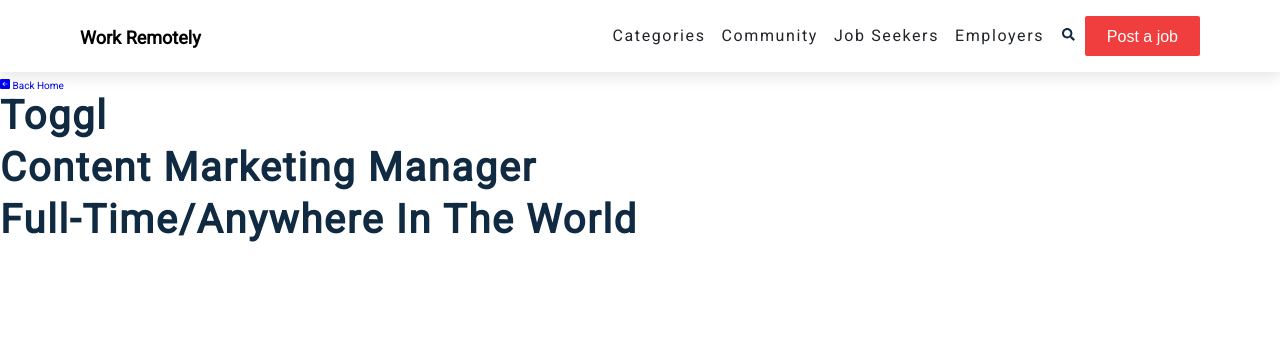
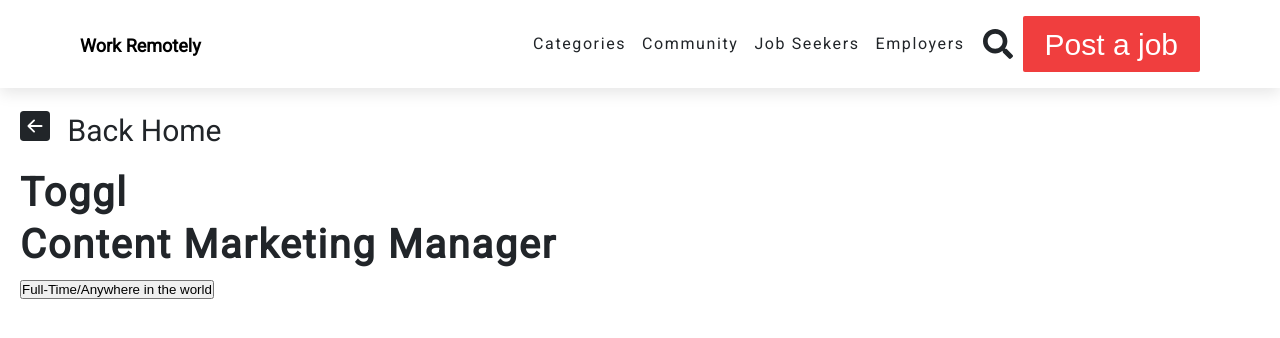
Before and after one commit to Emmanuel-Ezekiel/remote-work-web, a React (Create React App) app: page /JobDescription/1 in a window 1280 px wide. Shown: the top 338 px of the page. Built offline with nearby package versions, Linux system fonts and the light colour scheme.

Commit message:
add new commit

```diff
--- a/src/components/JobDescription.js
+++ b/src/components/JobDescription.js
@@ -4,30 +4,31 @@ import Data from './Data'
 import { BsFillArrowLeftSquareFill } from 'react-icons/bs';
 
 const JobDescription = () => {
-     const [description, setDescription] = useState('job description')
-     const [title, setTitle] = useState()
-     const [location, setLocation] = useState()
-     const [image, setImage] = useState()
-    const { id } = useParams();
+     const [description, setDescription] = useState("")
+     const [title, setTitle] = useState("")
+     const [location, setLocation] = useState("")
+     const { id } = useParams();
 
     useEffect(() => {
         const newDescription = Data.find((job) => job.id === parseInt(id));
         setTitle(newDescription.jobTitle);
         setDescription(newDescription.companyName);
         setLocation(newDescription.Location);
-
     }, [])
     return (
-        <div>
+    <section>
+     <div className="description-btn">
+        <Link to='/' className="link-btn">
+         <span><BsFillArrowLeftSquareFill/></span><span className="home-btn"> Back Home</span>
+       </Link>
+       <article className="description">
+        <h2>{description}</h2>
+       <h2>{title}</h2>
+       <button className="location-btn">{location}</button>
+       </article>
 
-      <Link to='/' className="link-btn">
-         <span> <BsFillArrowLeftSquareFill/></span><span className='description-btn'> Back Home</span>
-       </Link>
-
-       <h2>{description}</h2>
-       <h2>{title}</h2>
-       <h2>{location}</h2>
-        </div>
+     </div>
+    </section>
     )
 }
 
--- a/src/index.css
+++ b/src/index.css
@@ -625,3 +625,21 @@ img.feed  {
 }
 
 }
+
+/* =========== link ========== */
+.description-btn {
+  margin: 20px 20px 0px 20px;
+  color: #212529;
+}
+
+.link-btn {
+  color: #212529;
+  font-size: 30px;
+}
+.home-btn {
+  margin-left: 10px;
+}
+
+.description {
+  margin-top: 20px;
+}
```
